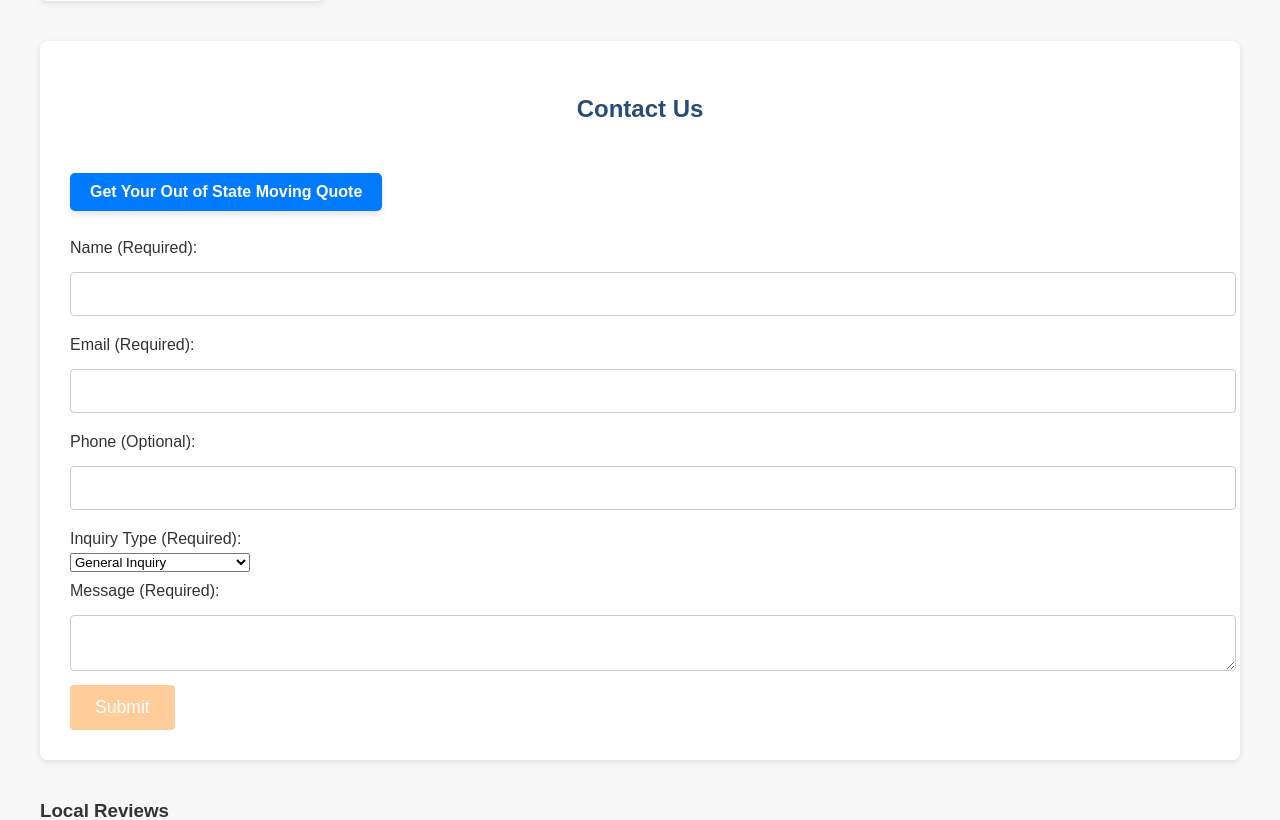
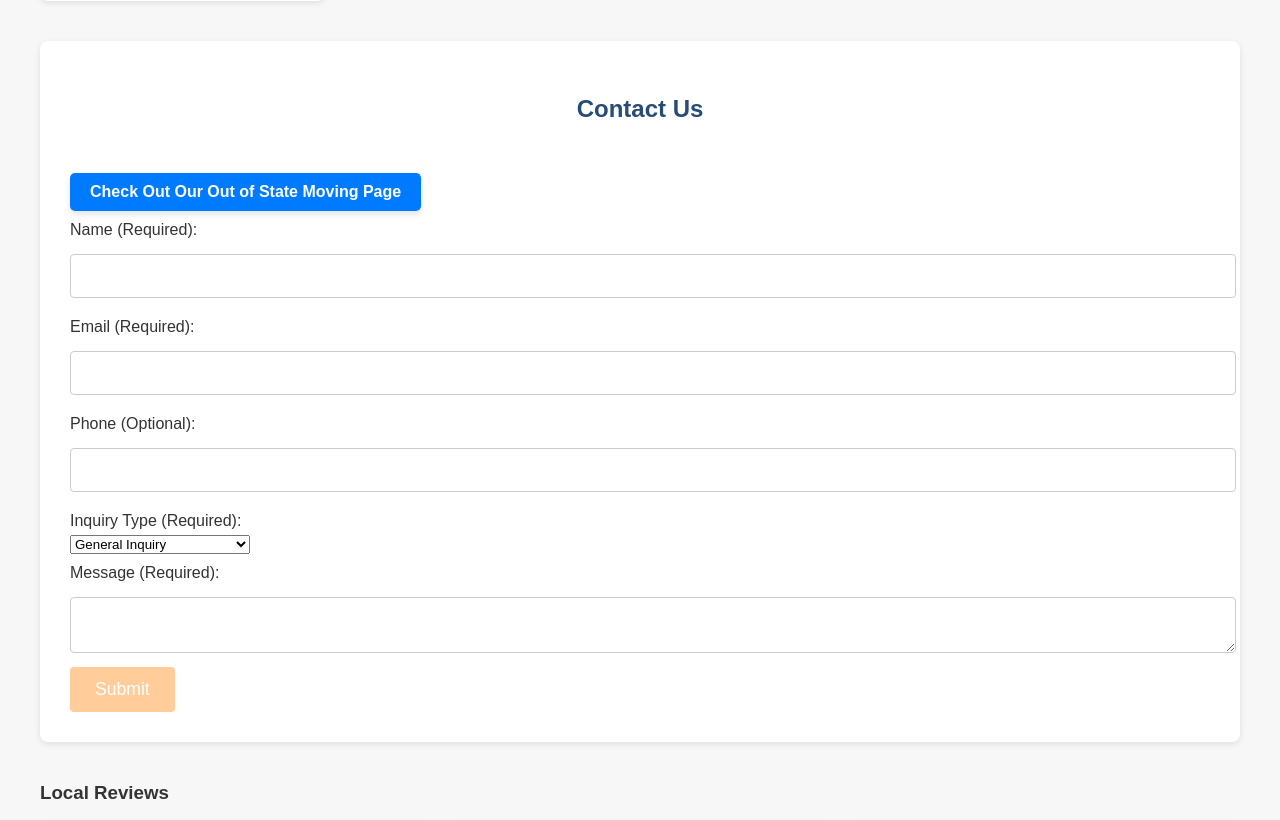
Before and after one commit to christinacast10/ctec4309termproject, a PHP site: page /contact.php in a window 1280 px wide. Shown: the part 541-1361 px from the top of the page. Run offline with PHP 8.4, Linux system fonts and the light colour scheme; the visitor is signed in with stand-in values (Sample User, id 1).

Commit message:
Update contact.php

```diff
--- a/contact.php
+++ b/contact.php
@@ -87,9 +87,9 @@ echo $Nav;
         // Check if the session has an InquiryType and display the corresponding button
         if (isset($_SESSION['InquiryType'])) {
             if ($_SESSION['InquiryType'] == "Out of State Moving Quote") {
-                echo "<a href='out-of-state-moving.php' class='btn btn-primary'>Get Your Out of State Moving Quote</a>";
+                echo "<a href='out-of-state-moving.php' class='btn btn-primary'>Check Out Our Out of State Moving Page</a>";
             } elseif ($_SESSION['InquiryType'] == "Storage Quote") {
-                echo "<a href='storage-services.php' class='btn btn-primary'>Learn More About Storage Services</a>";
+                echo "<a href='storage-services.php' class='btn btn-primary'>Check Out Our Storage Services Page</a>";
             } elseif ($_SESSION['InquiryType'] == "General Inquiry") {
                 echo "<a href='faq.php' class='btn btn-primary'>Check Out Our Frequently Asked Questions</a>";
             }
@@ -101,8 +101,6 @@ echo $Nav;
         <p class="error"><?php echo $errorMessage; ?></p>
     <?php } ?>
 
-
-        <br><br>
         <input type="hidden" name="SubmissionID" id="SubmissionID">
 
         <label for="name">Name (Required):</label>
```
